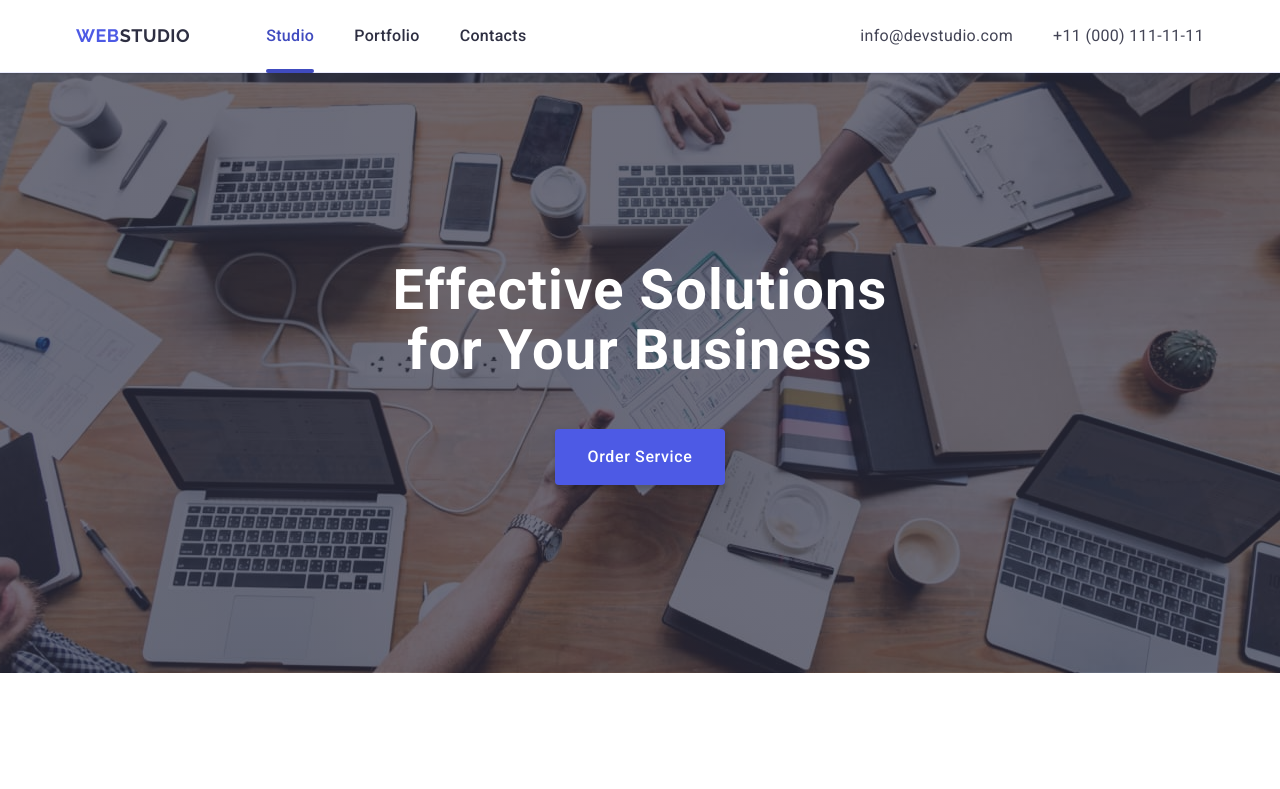
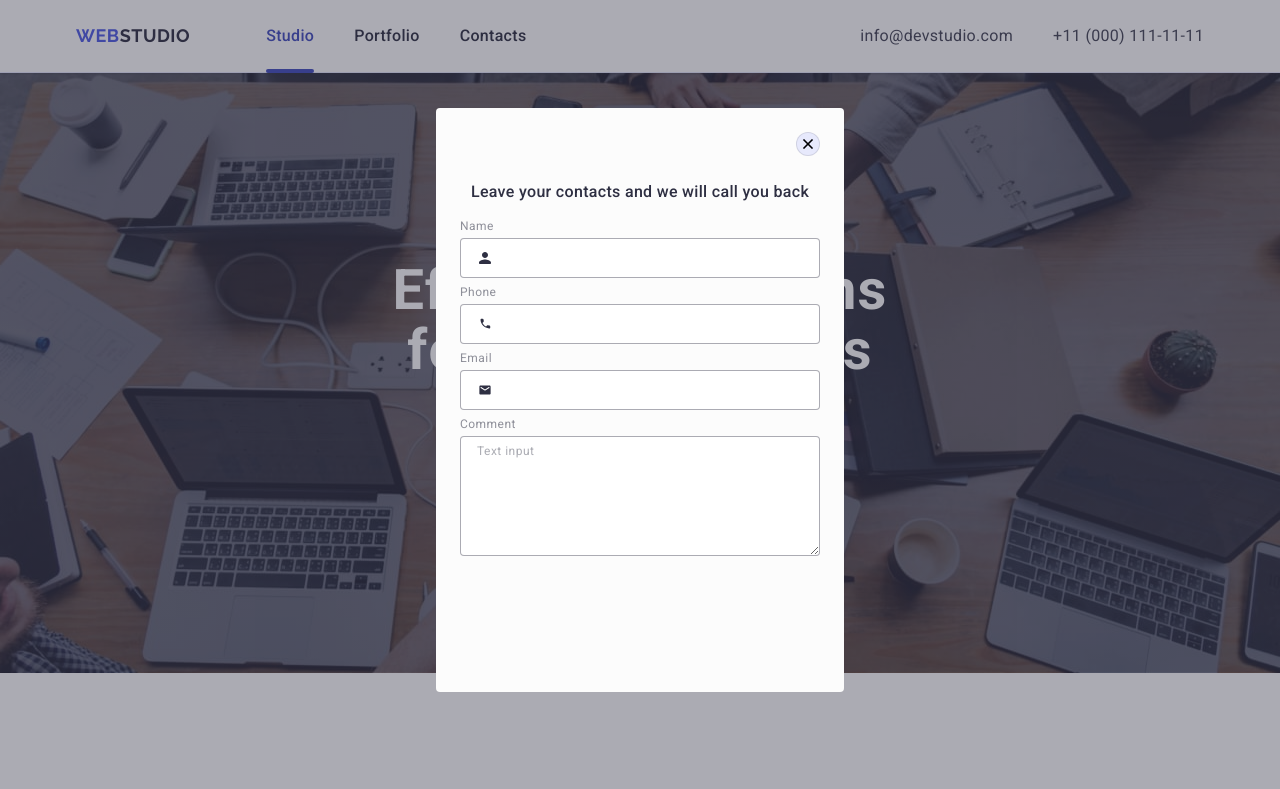
Before and after one commit to ArtemSeredenko/goit-markup-hw-05, a plain HTML site: page index.html in a window 1280 px wide. Shown: the top 789 px of the page. Drawn offline with nearby package versions, Linux system fonts and the light colour scheme; a web font is replaced by a local one.

Commit message:
modal-in-progress

```diff
--- a/css/styles.css
+++ b/css/styles.css
@@ -629,6 +629,7 @@ fieldset {
 }
 .form-field {
   position: relative;
+  margin-bottom: 8px;
 }
 .form-input {
   width: 100%;
@@ -638,6 +639,21 @@ fieldset {
   border: 1px solid rgba(46, 47, 66, 0.4);
   outline: transparent;
   transition: border-color 300ms ease-in;
+}
+
+.form-input::placeholder {
+  color: rgba(46, 47, 66, 0.4);
+
+  font-size: 12px;
+  font-weight: 400;
+  line-height: 1.16;
+  letter-spacing: 0.04em;
+}
+
+.form-comment {
+  padding-top: 8px;
+  padding-left: 16px;
+  min-height: 120px;
 }
 
 .form-input:focus {
--- a/index.html
+++ b/index.html
@@ -490,7 +490,7 @@
 
     <!-- Modal window -->
 
-    <div class="backdrop">
+    <div class="backdrop is-open">
       <div class="modal">
         <button class="modal-btn" type="button" aria-label="Modal clode button">
           <svg class="modal-btn-icon" width="28" height="28">
@@ -501,6 +501,7 @@
           Leave your contacts and we will call you back
         </p>
         <form class="modal-form form" name="reviews">
+          <div class="form-wrapper">
             <label class="form-label" for="user_name">Name</label>
             <div class="form-field">
               <input
@@ -513,6 +514,37 @@
                 <use href="./images/icons.svg#icon-person-black"></use>
               </svg>
             </div>
+          </div>
+          <div class="form-wrapper">
+            <label class="form-label" for="phone">Phone</label>
+            <div class="form-field">
+              <input class="form-input" type="tel" name="phone" id="phone" />
+              <svg class="form-icon" width="18" height="18">
+                <use href="./images/icons.svg#icon-phone-black"></use>
+              </svg>
+            </div>
+          </div>
+          <div class="form-wrapper">
+            <label class="form-label" for="email">Email</label>
+            <div class="form-field">
+              <input class="form-input" type="email" name="email" id="email" />
+              <svg class="form-icon" width="18" height="18">
+                <use href="./images/icons.svg#icon-email-black"></use>
+              </svg>
+            </div>
+          </div>
+          <div class="form-wrapper">
+            <label class="form-label" for="comment">Comment</label>
+            <div class="form-field">
+              <textarea
+                class="form-input form-comment"
+                type="text"
+                name="comment"
+                id="comment"
+                placeholder="Text input"
+              ></textarea>
+            </div>
+          </div>
         </form>
       </div>
     </div>
```
Lines whose indentation alone changed are shown as unchanged.
